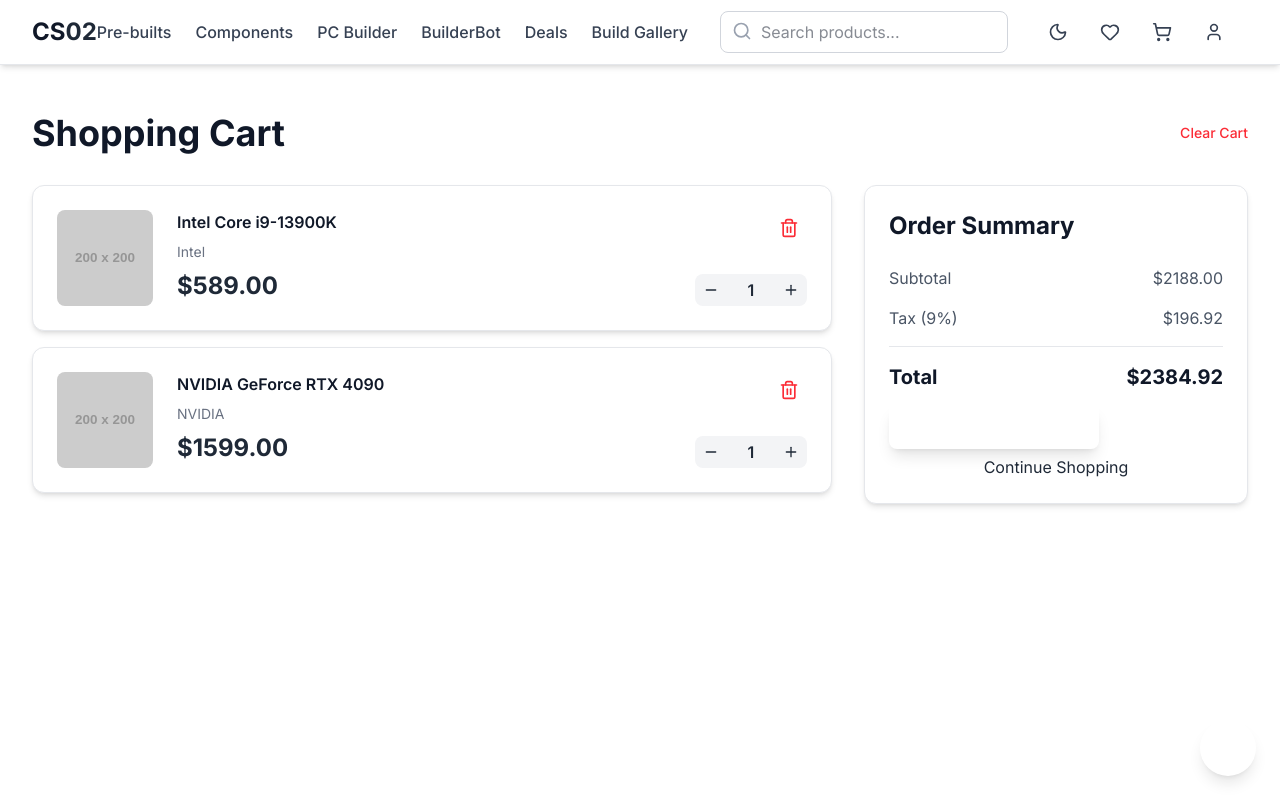
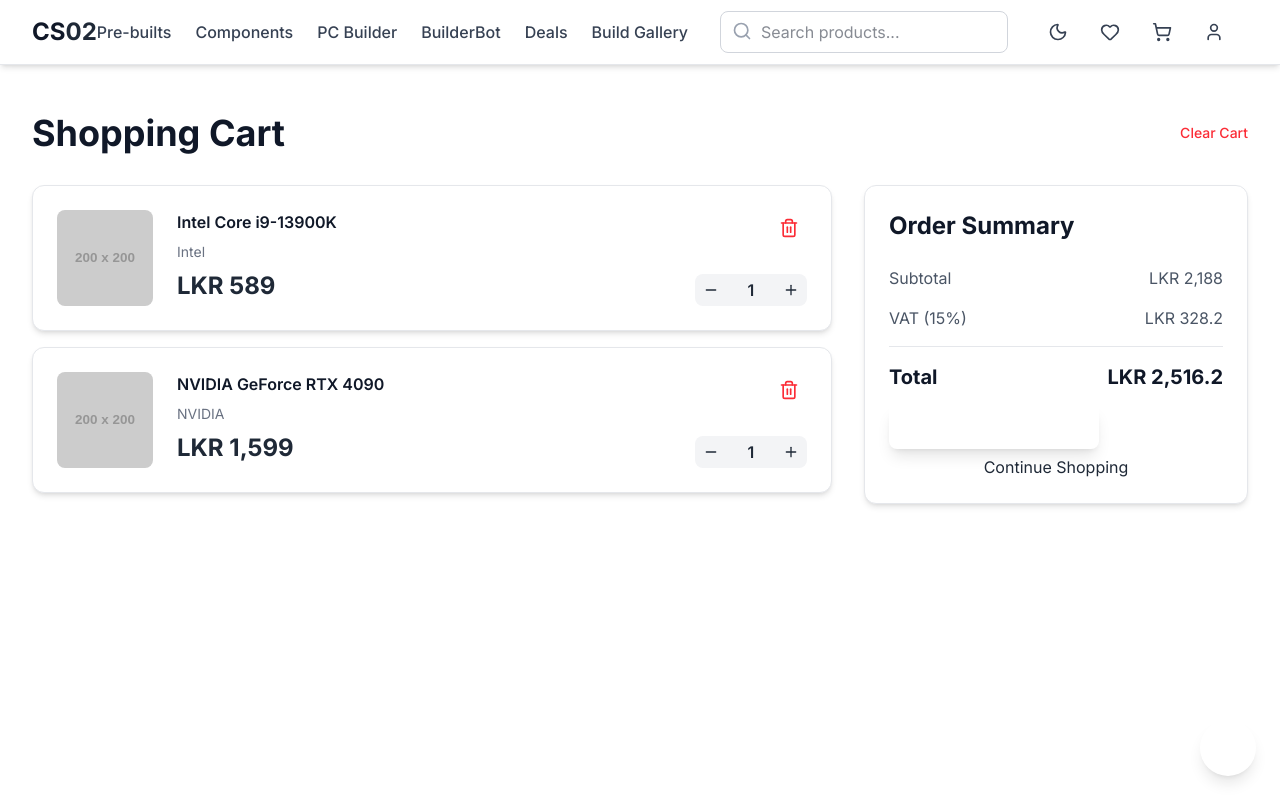
Before and after one commit to CSO2/frontend, a Next.js app: page /cart in a window 1280 px wide. Shown: the top 800 px of the page. Built offline with nearby package versions, Linux system fonts and the light colour scheme.

Commit message:
feat: update currency format to LKR and adjust tax rates for Sri Lanka

```diff
--- a/app/account/invoices/page.tsx
+++ b/app/account/invoices/page.tsx
@@ -49,7 +49,7 @@ export default function AccountInvoices() {
                       Invoice #{order.id}
                     </h3>
                     <p className="text-sm text-gray-600 dark:text-gray-400">
-                      {new Date(order.createdAt).toLocaleDateString('en-US', {
+                      {new Date(order.createdAt).toLocaleDateString('en-LK', {
                         year: 'numeric',
                         month: 'long',
                         day: 'numeric'
@@ -81,7 +81,7 @@ export default function AccountInvoices() {
                   <div>
                     <p className="text-sm text-gray-600 dark:text-gray-400">Total Amount</p>
                     <p className="font-bold text-orange-600 dark:text-orange-500 text-lg mt-1">
-                      ${order.total.toFixed(2)}
+                      {`LKR ${order.total.toLocaleString('en-LK')}`}
                     </p>
                   </div>
                 </div>
--- a/app/account/notifications/page.tsx
+++ b/app/account/notifications/page.tsx
@@ -45,7 +45,7 @@ export default function AccountNotifications() {
       id: '4',
       type: 'alert',
       title: 'Price Drop Alert',
-      message: 'Intel Core i9-13900K is now $50 cheaper! Add it to your cart now.',
+      message: 'Intel Core i9-13900K is now LKR 15,000 cheaper! Add it to your cart now.',
       timestamp: '2024-01-12T14:20:00',
       read: true
     }
@@ -186,7 +186,7 @@ export default function AccountNotifications() {
                     </p>
 
                     <p className="text-sm text-gray-500 dark:text-gray-500">
-                      {new Date(notification.timestamp).toLocaleString('en-US', {
+                      {new Date(notification.timestamp).toLocaleString('en-LK', {
                         month: 'short',
                         day: 'numeric',
                         hour: 'numeric',
--- a/app/account/orders/page.tsx
+++ b/app/account/orders/page.tsx
@@ -32,7 +32,7 @@ export default function OrdersPage() {
                       Order #{order.id}
                     </h3>
                     <p className="text-sm text-gray-600 dark:text-gray-400">
-                      Placed on {new Date(order.createdAt).toLocaleDateString()}
+                      Placed on {new Date(order.createdAt).toLocaleDateString('en-LK')}
                     </p>
                   </div>
                   <span className={`px-3 py-1 rounded-full text-sm font-semibold ${
@@ -55,7 +55,7 @@ export default function OrdersPage() {
                         {item.productName} × {item.quantity}
                       </span>
                       <span className="font-semibold text-gray-900 dark:text-white">
-                        ${(item.price * item.quantity).toLocaleString()}
+                        {`LKR ${(item.price * item.quantity).toLocaleString('en-LK')}`}
                       </span>
                     </div>
                   ))}
@@ -65,7 +65,7 @@ export default function OrdersPage() {
                   <div className="text-sm">
                     <span className="text-gray-600 dark:text-gray-400">Total: </span>
                     <span className="text-xl font-bold text-orange-600 dark:text-orange-500">
-                      ${order.total.toLocaleString()}
+                      {`LKR ${order.total.toLocaleString('en-LK')}`}
                     </span>
                   </div>
                   <div className="flex gap-2">
--- a/app/account/page.tsx
+++ b/app/account/page.tsx
@@ -82,7 +82,7 @@ export default function AccountPage() {
       <div className="grid md:grid-cols-3 gap-6">
         {[
           { label: 'Total Orders', value: '12', color: 'blue' },
-          { label: 'Total Spent', value: '$8,947', color: 'green' },
+          { label: 'Total Spent', value: 'LKR 8,947', color: 'green' },
           { label: 'Reviews Written', value: '5', color: 'orange' }
         ].map((stat, index) => (
           <motion.div
--- a/app/cart/page.tsx
+++ b/app/cart/page.tsx
@@ -10,7 +10,7 @@ export default function CartPage() {
   const { items, removeItem, updateQuantity, getTotalPrice, clearCart } = useCartStore();
 
   const subtotal = getTotalPrice();
-  const tax = subtotal * 0.09; // 9% tax
+  const tax = subtotal * 0.15; // 15% VAT in Sri Lanka
   const total = subtotal + tax;
 
   if (items.length === 0) {
@@ -87,7 +87,7 @@ export default function CartPage() {
                         {item.product.brand}
                       </p>
                       <p className="text-2xl font-bold text-wso2-orange">
-                        ${item.product.price.toFixed(2)}
+                        {`LKR ${item.product.price.toLocaleString('en-LK')}`}
                       </p>
                     </div>
 
@@ -138,16 +138,16 @@ export default function CartPage() {
                 <div className="space-y-4 mb-6">
                   <div className="flex justify-between text-gray-600 dark:text-gray-400">
                     <span>Subtotal</span>
-                    <span>${subtotal.toFixed(2)}</span>
+                    <span>{`LKR ${subtotal.toLocaleString('en-LK')}`}</span>
                   </div>
                   <div className="flex justify-between text-gray-600 dark:text-gray-400">
-                    <span>Tax (9%)</span>
-                    <span>${tax.toFixed(2)}</span>
+                    <span>VAT (15%)</span>
+                    <span>{`LKR ${tax.toLocaleString('en-LK')}`}</span>
                   </div>
                   <div className="border-t border-gray-200 dark:border-gray-700 pt-4">
                     <div className="flex justify-between text-xl font-bold text-gray-900 dark:text-white">
                       <span>Total</span>
-                      <span className="text-wso2-orange">${total.toFixed(2)}</span>
+                      <span className="text-wso2-orange">{`LKR ${total.toLocaleString('en-LK')}`}</span>
                     </div>
                   </div>
                 </div>
--- a/app/checkout/page.tsx
+++ b/app/checkout/page.tsx
@@ -24,8 +24,9 @@ export default function CheckoutPage() {
   const [guestInfo, setGuestInfo] = useState({ name: '', email: '', phone: '' });
 
   const subtotal = getTotalPrice();
-  const tax = subtotal * 0.09;
-  const shipping = orderType === 'delivery' ? 15 : 0;
+  // Sri Lanka VAT and local shipping approximation
+  const tax = subtotal * 0.15;
+  const shipping = orderType === 'delivery' ? 500 : 0;
   const total = subtotal + tax + shipping;
 
   const stepsConfig = [
@@ -215,7 +216,7 @@ export default function CheckoutPage() {
                           value={guestInfo.phone}
                           onChange={(e) => setGuestInfo({ ...guestInfo, phone: e.target.value })}
                           className="w-full px-4 py-3 rounded-lg border border-gray-300 dark:border-gray-600 bg-white dark:bg-gray-700 text-gray-900 dark:text-white focus:ring-2 focus:ring-orange-500 outline-none"
-                          placeholder="+1 (555) 000-0000"
+                          placeholder="+94 77 000 0000"
                         />
                       </div>
                     </motion.div>
@@ -311,10 +312,10 @@ export default function CheckoutPage() {
                     >
                       <h3 className="font-semibold text-green-800 dark:text-green-400 mb-2">Pickup Location</h3>
                       <p className="text-sm text-green-700 dark:text-green-300 mb-2">
-                        <strong>CS02 Downtown Silicon Valley</strong>
+                        <strong>CS02 Colombo City Center</strong>
                       </p>
                       <p className="text-sm text-green-700 dark:text-green-300">
-                        123 Tech Street, Silicon Valley, CA 94025
+                        No. 123 Galle Road, Colombo 03, Sri Lanka
                       </p>
                       <p className="text-xs text-green-600 dark:text-green-400 mt-2">
                         Mon-Sat: 9am-9pm • Sun: 10am-6pm
@@ -400,7 +401,7 @@ export default function CheckoutPage() {
                           </div>
                           <div className="text-right">
                             <p className="font-semibold text-gray-900 dark:text-white">
-                              ${(item.product.price * item.quantity).toLocaleString()}
+                              {`LKR ${(item.product.price * item.quantity).toLocaleString('en-LK')}`}
                             </p>
                           </div>
                         </div>
@@ -468,22 +469,22 @@ export default function CheckoutPage() {
               <div className="space-y-3 mb-6">
                 <div className="flex justify-between text-gray-600 dark:text-gray-400">
                   <span>Subtotal ({items.length} items)</span>
-                  <span>${subtotal.toLocaleString()}</span>
+                  <span>{`LKR ${subtotal.toLocaleString('en-LK')}`}</span>
                 </div>
                 <div className="flex justify-between text-gray-600 dark:text-gray-400">
-                  <span>Tax (9%)</span>
-                  <span>${tax.toFixed(2)}</span>
+                  <span>VAT (15%)</span>
+                  <span>{`LKR ${tax.toLocaleString('en-LK')}`}</span>
                 </div>
                 <div className="flex justify-between text-gray-600 dark:text-gray-400">
                   <span>Shipping</span>
-                  <span>{shipping === 0 ? 'FREE' : `$${shipping.toFixed(2)}`}</span>
+                  <span>{`LKR ${shipping.toLocaleString('en-LK')}`}</span>
                 </div>
               </div>
 
               <div className="border-t border-gray-200 dark:border-gray-700 pt-4 mb-6">
                 <div className="flex justify-between text-xl font-bold">
                   <span className="text-gray-900 dark:text-white">Total</span>
-                  <span className="text-orange-600 dark:text-orange-500">${total.toFixed(2)}</span>
+                  <span className="text-orange-600 dark:text-orange-500">{`LKR ${total.toLocaleString('en-LK')}`}</span>
                 </div>
               </div>
 
```
